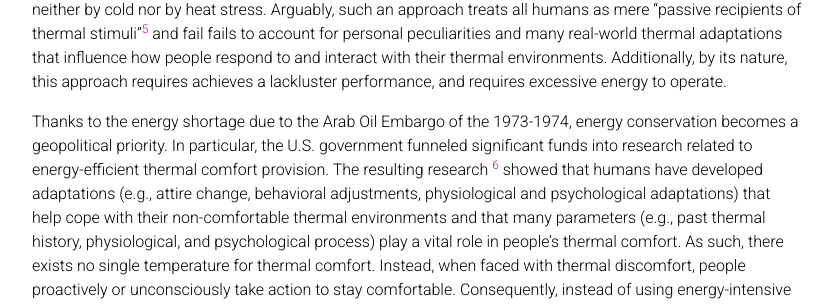
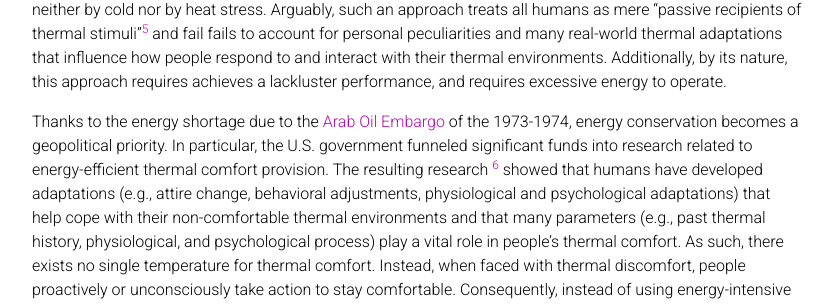
Before and after one commit to qiriro/qiriro.github.io, a Jekyll site: the page built from _posts/2021-01-11-the-elusive-thermal-comfort.md, in a window 1280 px wide and 900 px high, scrolled down 334 px. Shown: the part 148-453 px from the top of the window, without its empty margins (223-1055 px from the left). Built offline with Jekyll 4.4.1, drawn with Linux system fonts in a browser that asks for light colours; nearby versions of some CDN libraries; a style sheet for code colours, icons or effects is not loaded; some of the changed lines change nothing that is shown.

Commit message:
edit blog

```diff
--- a/_posts/2021-01-11-the-elusive-thermal-comfort.md
+++ b/_posts/2021-01-11-the-elusive-thermal-comfort.md
@@ -11,7 +11,7 @@ What makes a person thermally comfortable and how to best achieve thermal comfor
 
 In the not-so-distant past, thermal comfort standards required an authoritarian control that dismisses any user adjustment. The then influential minds in the field contended that people are thermally comfortable when they feel neither too cold nor too warm[^3] and the industry best practice was to restrict indoor temperatures within a narrow range of isothermal conditions with little to no air movement [^4].In these conditions, which are commonly known as thermal neutrality, the laws of thermodynamic would dictate that metabolic is influenced neither by cold nor by heat stress. Arguably, such an approach treats all humans as mere “passive recipients of thermal stimuli”[^5] and fail fails to account for personal peculiarities and many real-world thermal adaptations that influence how people respond to and interact with their thermal environments. Additionally, by its nature, this approach requires achieves a lackluster performance, and requires excessive energy to operate.
 
-Thanks to the energy shortage due to the Arab Oil Embargo of the 1973-1974, energy conservation becomes a geopolitical priority. In particular, the U.S. government funneled significant funds into research related to energy-efficient thermal comfort provision. The resulting research [^6] showed that humans have developed adaptations (e.g., attire change, behavioral adjustments, physiological and psychological adaptations) that help cope with their non-comfortable thermal environments and that many parameters (e.g., past thermal history, physiological, and psychological process) play a vital role in people’s thermal comfort. As such, there exists no single temperature for thermal comfort. Instead, when faced with thermal discomfort, people proactively or unconsciously take action to stay comfortable. Consequently, instead of using energy-intensive thermal neutrality that keeps indoor air temperatures within strict temperature zones, acceptable thermal comfort could be achieved with wide thermal comfort zones at much lower energy. This approach, however, is very simplistic and ignores essential precursors to thermal comfort, and has functional restrictions that are often at odds with social norms and clothing etiquette [^7].
+Thanks to the energy shortage due to the [Arab Oil Embargo](https://en.wikipedia.org/wiki/1973_oil_crisis) of the 1973-1974, energy conservation becomes a geopolitical priority. In particular, the U.S. government funneled significant funds into research related to energy-efficient thermal comfort provision. The resulting research [^6] showed that humans have developed adaptations (e.g., attire change, behavioral adjustments, physiological and psychological adaptations) that help cope with their non-comfortable thermal environments and that many parameters (e.g., past thermal history, physiological, and psychological process) play a vital role in people’s thermal comfort. As such, there exists no single temperature for thermal comfort. Instead, when faced with thermal discomfort, people proactively or unconsciously take action to stay comfortable. Consequently, instead of using energy-intensive thermal neutrality that keeps indoor air temperatures within strict temperature zones, acceptable thermal comfort could be achieved with wide thermal comfort zones at much lower energy. This approach, however, is very simplistic and ignores essential precursors to thermal comfort, and has functional restrictions that are often at odds with social norms and clothing etiquette [^7].
 
 With the looming perils due to climate change and global warming, policymakers all over the world have enacted policies that curtail agents of anthropogenic climate change. These policies impose strict cutbacks in energy use in buildings. Ironically, although new building regulations aim at reducing
 energy footprints, in reality, newer buildings are more energy-hungry because they use inferior building fabrics and design and because of inefficiencies in how they are operated [^8]. Moreover, these regulations, given the limitations of current thermal comfort provision technologies, can only aggravate the level of thermal discomfort in workplaces. For example, a mandatory energy-saving policy, which was introduced by the Japanese government in 2011, resulted in an increased thermal dissatisfaction and a reduction in productivity [^9]. Thus, delivering thermal comfort at lower energy is a conundrum that
```
